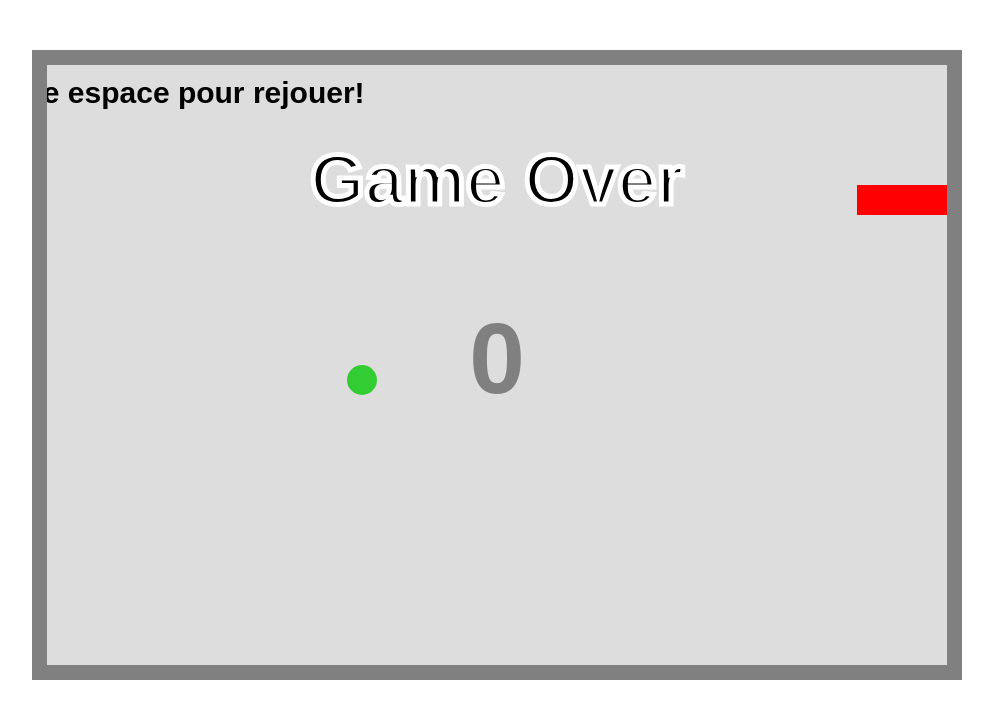
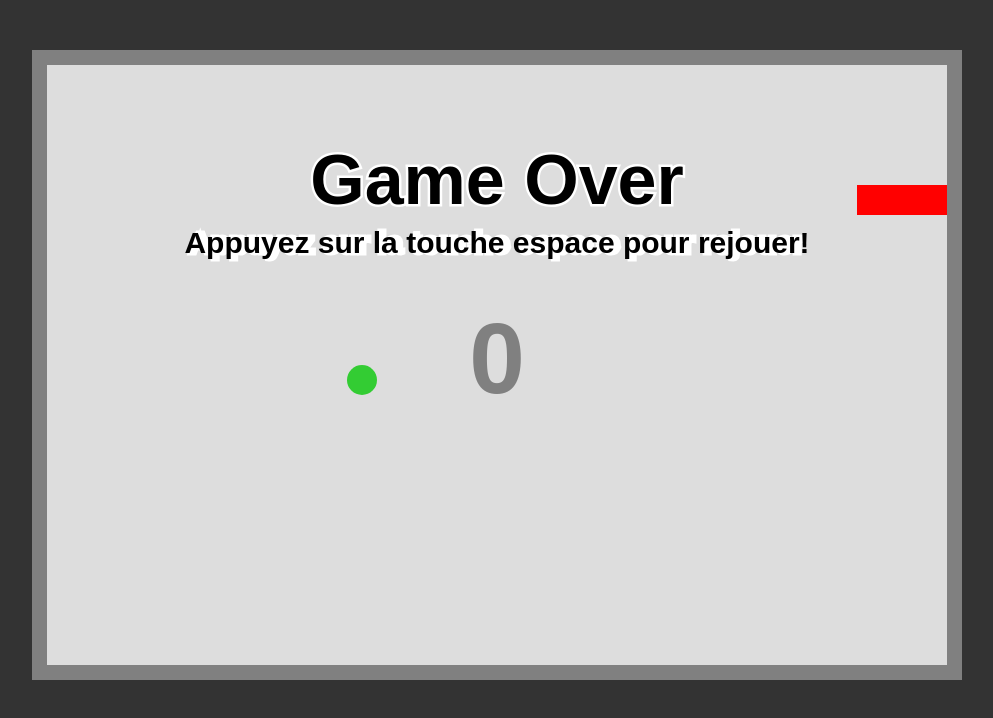
Before and after one commit to Voodoobear/Snake-game, a plain HTML site: page index.html in a window 1280 px wide. Shown: the whole page, without its empty margins (143-1136 px from the left). Drawn offline with Linux system fonts and the light colour scheme.

Commit message:
Minor bug fixing

```diff
--- a/index.html
+++ b/index.html
@@ -6,7 +6,7 @@
     <meta http-equiv="X-UA-Compatible" content="ie=edge">
     <title>Jeu du serpent</title>
 </head>
-<body>
+<body style="background-color:#333;">
 
     <script src="./script.js"></script>
 </body>
--- a/script.js
+++ b/script.js
@@ -62,12 +62,11 @@ window.onload = function() {
         ctx.lineWidth = 5;
         let centerX = canvasWidth / 2;
         let centerY = canvasHeight / 2;
+        ctx.strokeText("Game Over", centerX, centerY - 180);
         ctx.fillText("Game Over", centerX, centerY - 180);
-        ctx.strokeText("Game Over", centerX, centerY - 180);
-
         ctx.font = "bold 30px sans-serif";
-        ctx.strokeText =
-        ctx.fillText("Appuyez sur la touche espace pour rejouer!", 5, 30);
+        ctx.strokeText ("Appuyez sur la touche espace pour rejouer", centerX, centerY - 120);
+        ctx.fillText("Appuyez sur la touche espace pour rejouer!", centerX, centerY - 120);
         ctx.restore();
     }
 
@@ -75,6 +74,7 @@ window.onload = function() {
         snakee = new Snake([[6,4],[5,4],[4,4]], "right");
         applee = new Apple([10, 10]);
         score = 0;
+        clearTimeout(timeout);
         refreshCanvas();
     }
 
```
